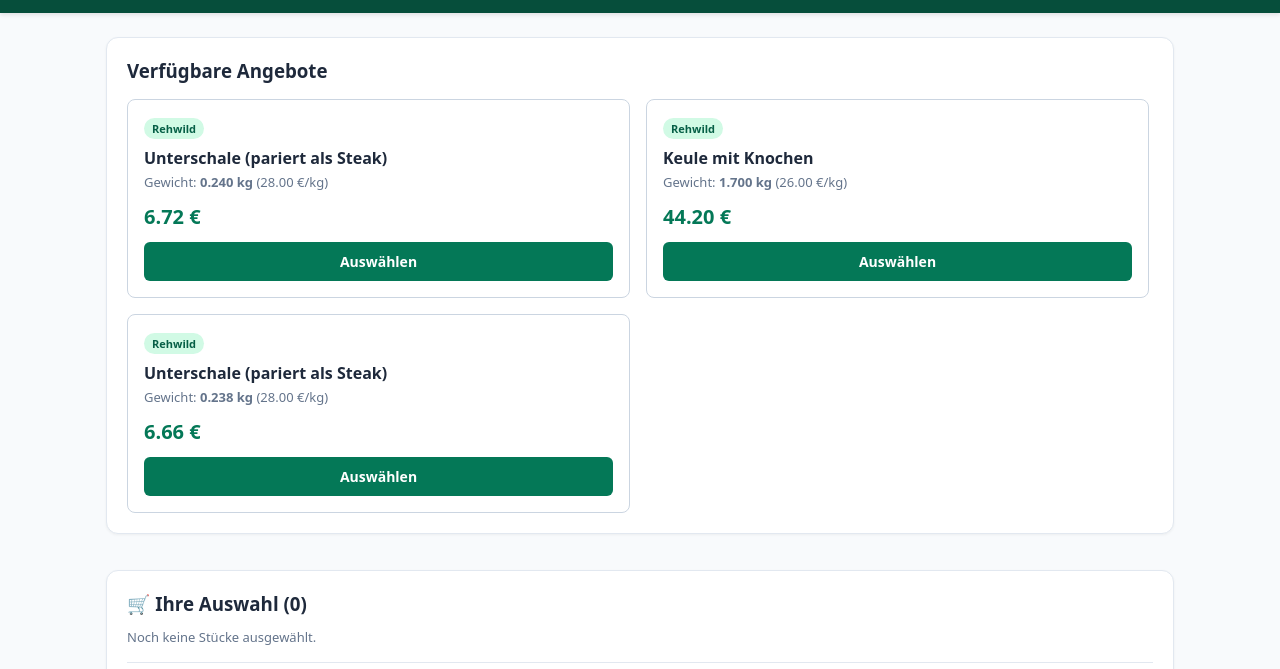
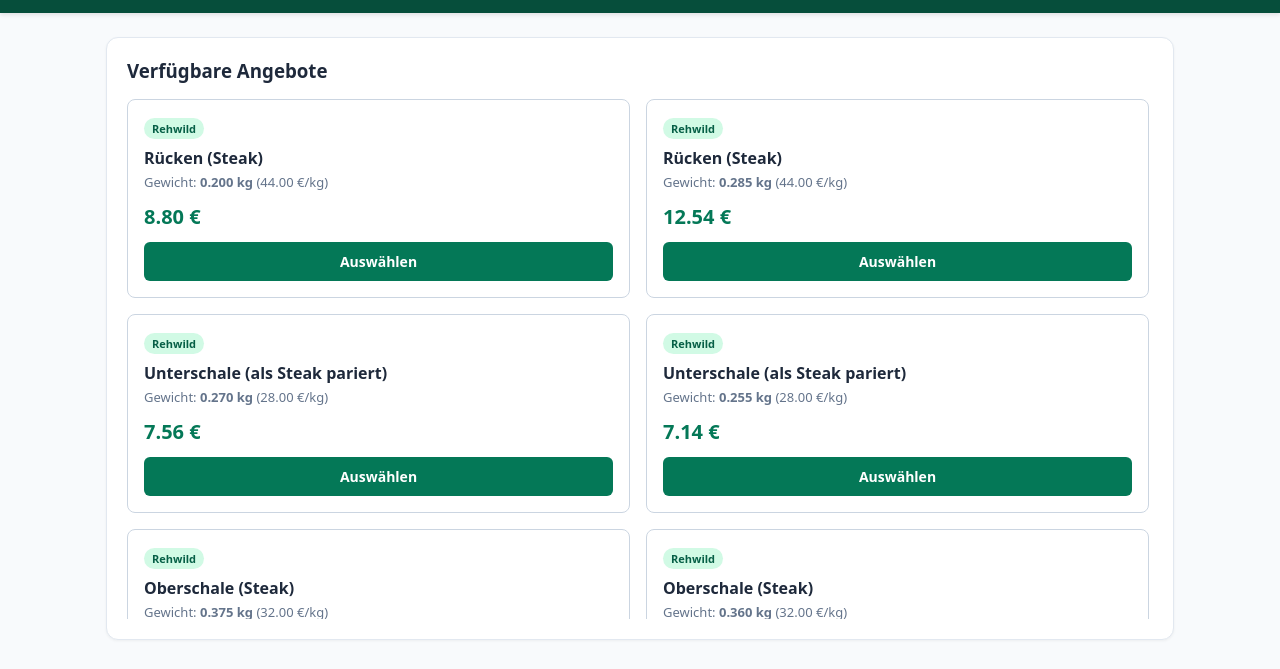
Before and after one commit to wildbretdirekt/regional, a plain HTML site: page index.html in a window 1280 px wide. Shown: the part 82-751 px from the top of the page. Drawn offline with nearby package versions, Linux system fonts and the light colour scheme.

Commit message:
Adding new deer

```diff
--- a/index.html
+++ b/index.html
@@ -346,6 +346,16 @@
         let isAuthenticated = false;
 
     const initialInventory = [
+    { id: 1795172646020, game: "Rehwild", cut: "Rücken (Steak)", weight: 0.200, pricePerKg: 44.00, status: "available", customer: null, email: null, phone: null, appointment: null },
+    { id: 1795172634983, game: "Rehwild", cut: "Rücken (Steak)", weight: 0.285, pricePerKg: 44.00, status: "available", customer: null, email: null, phone: null, appointment: null },
+    { id: 1795172609167, game: "Rehwild", cut: "Unterschale (als Steak pariert)", weight: 0.270, pricePerKg: 28.00, status: "available", customer: null, email: null, phone: null, appointment: null },
+    { id: 1795172580441, game: "Rehwild", cut: "Unterschale (als Steak pariert)", weight: 0.255, pricePerKg: 28.00, status: "available", customer: null, email: null, phone: null, appointment: null },
+    { id: 1795172375449, game: "Rehwild", cut: "Oberschale (Steak)", weight: 0.375, pricePerKg: 32.00, status: "available", customer: null, email: null, phone: null, appointment: null },
+    { id: 1795172342668, game: "Rehwild", cut: "Oberschale (Steak)", weight: 0.360, pricePerKg: 32.00, status: "available", customer: null, email: null, phone: null, appointment: null },
+    { id: 1795172305192, game: "Rehwild", cut: "Gulasch aus Schulter, Nacken und Keule", weight: 1.200, pricePerKg: 25.00, status: "available", customer: null, email: null, phone: null, appointment: null },
+    { id: 1795172283187, game: "Rehwild", cut: "Gulasch aus Schulter, Nacken und Keule", weight: 2.000, pricePerKg: 25.00, status: "available", customer: null, email: null, phone: null, appointment: null },
+    { id: 1795172240175, game: "Rehwild", cut: "Hack aus Schulter und Keule", weight: 1.200, pricePerKg: 24.00, status: "available", customer: null, email: null, phone: null, appointment: null },
+    { id: 1795172197552, game: "Rehwild", cut: "Hack aus Schulter und Keule", weight: 1.100, pricePerKg: 24.00, status: "available", customer: null, email: null, phone: null, appointment: null },
     { id: 1794282164362, game: "Rehwild", cut: "Oberschale (Steak)", weight: 0.400, pricePerKg: 32.00, status: "reserved", customer: "Manuell geändert", email: "-", phone: "-", appointment: "Nach Absprache" },
     { id: 1794282136593, game: "Rehwild", cut: "Rücken (Steak)", weight: 0.320, pricePerKg: 44.00, status: "reserved", customer: "Manuell geändert", email: "-", phone: "-", appointment: "Nach Absprache" },
     { id: 1794282049049, game: "Rehwild", cut: "Rücken (Steak)", weight: 0.290, pricePerKg: 44.00, status: "reserved", customer: "Manuell geändert", email: "-", phone: "-", appointment: "Nach Absprache" },
```
